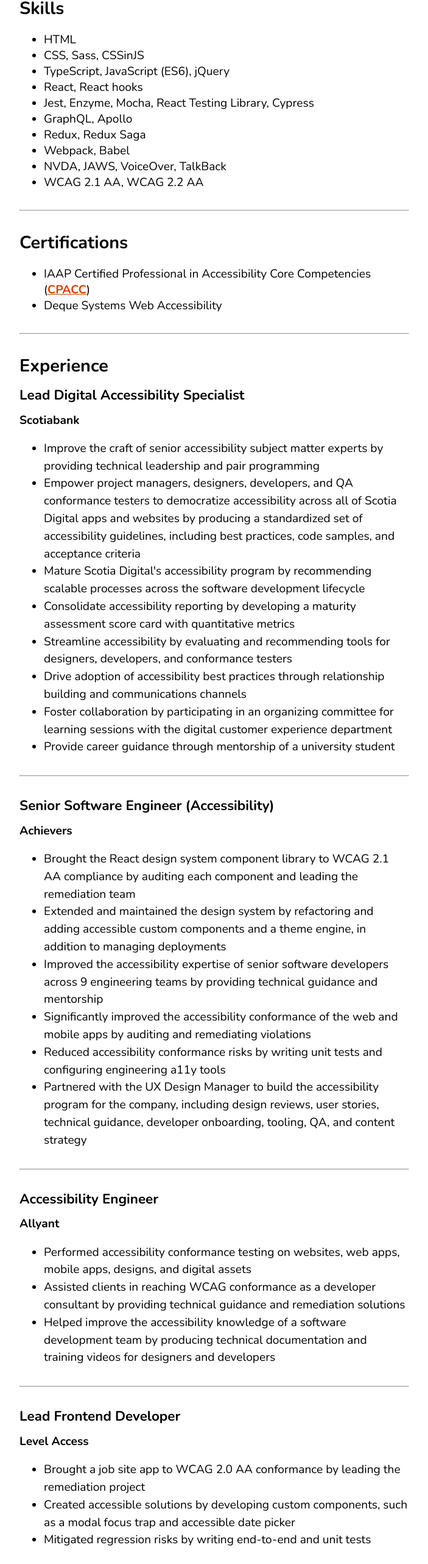
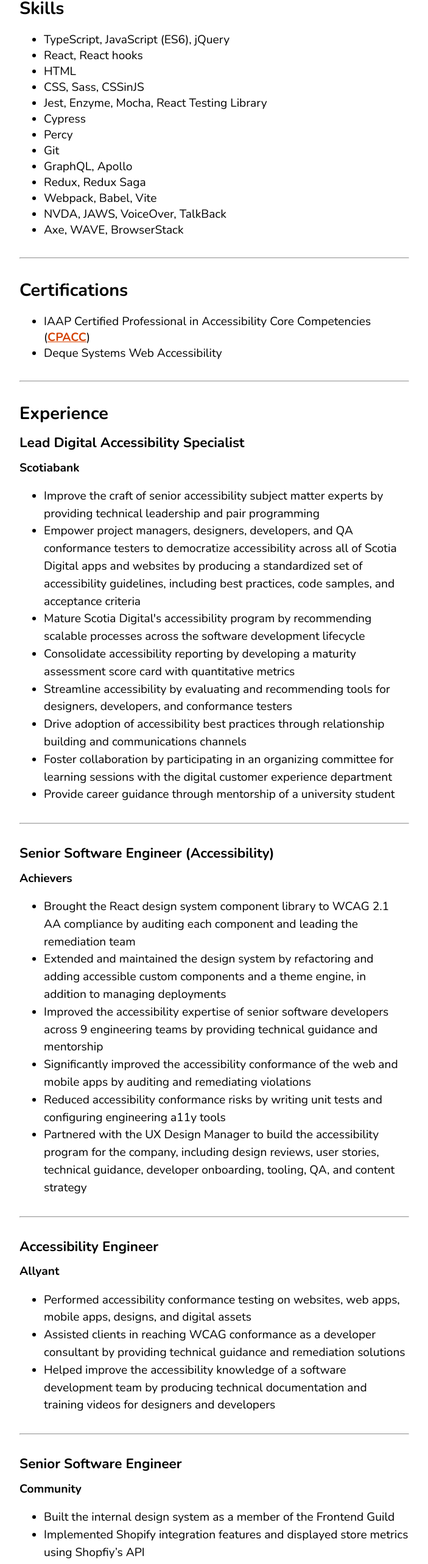
Before and after one commit to amberfrontend/website, a React (Create React App) app: page /qualifications in a window 1280 px wide. Shown: the part 233-2797 px from the top of the page at 61% size, without its empty margins (288-991 px from the left). Built offline with nearby package versions, Linux system fonts and the light colour scheme; a web font is replaced by a local one.

Commit message:
Add qualifications

```diff
--- a/src/pages/Qualifications/Qualifications.tsx
+++ b/src/pages/Qualifications/Qualifications.tsx
@@ -18,16 +18,19 @@
       <div>
         <h2>Skills</h2>
         <ul>
+          <li>TypeScript, JavaScript (ES6), jQuery</li>
+          <li>React, React hooks</li>
           <li>HTML</li>
           <li>CSS, Sass, CSSinJS</li>
-          <li>TypeScript, JavaScript (ES6), jQuery</li>
-          <li>React, React hooks</li>
-          <li>Jest, Enzyme, Mocha, React Testing Library, Cypress</li>
+          <li>Jest, Enzyme, Mocha, React Testing Library</li>
+          <li>Cypress</li>
+          <li>Percy</li>
+          <li>Git</li>
           <li>GraphQL, Apollo</li>
           <li>Redux, Redux Saga</li>
-          <li>Webpack, Babel</li>
+          <li>Webpack, Babel, Vite</li>
           <li>NVDA, JAWS, VoiceOver, TalkBack</li>
-          <li>WCAG 2.1 AA{standards}</li>
+          <li>Axe, WAVE, BrowserStack</li>
         </ul>
         <hr aria-hidden="true" />
         <h2>Certifications</h2>
@@ -162,6 +165,27 @@
       </div>
       <hr aria-hidden="true" />
       <div>
+        <h3>Senior Software Engineer</h3>
+        <h4>Community</h4>
+        <p>
+          <ul>
+            <li>
+              Built the internal design system as a member of the Frontend Guild
+            </li>
+            <li>
+              Implemented Shopify integration features and displayed store
+              metrics using Shopfiy’s API
+            </li>
+            <li>
+              Improved accessibility by auditing and remediating the onboarding
+              form, used by millions of users
+            </li>
+            <li>Migrated the application from JavaScript to TypeScript</li>
+          </ul>
+        </p>
+      </div>
+      <hr aria-hidden="true" />
+      <div>
         <h3>Lead Frontend Developer</h3>
         <h4>Level Access</h4>
         <p>
```
